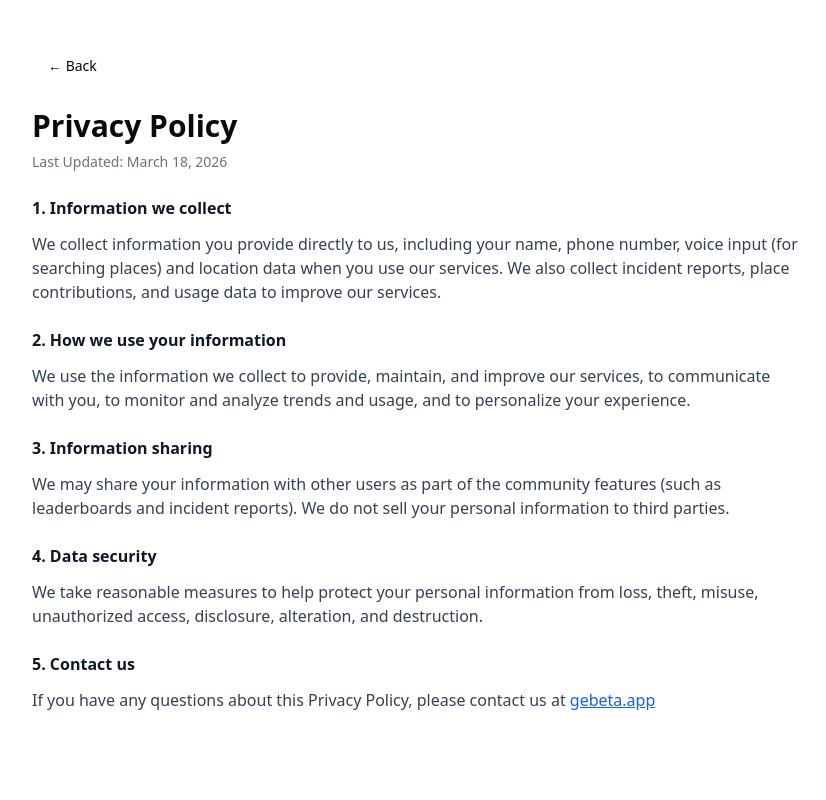
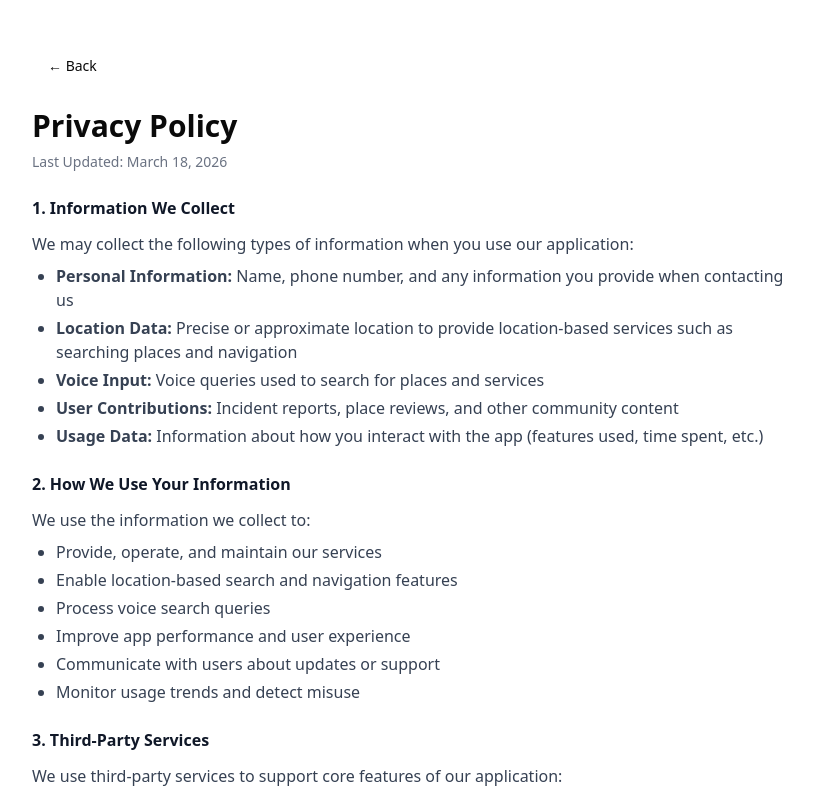
Before and after one commit to AfriGebeta/traffic-web, a React (Vite) app: page /privacy in a window 1280 px wide. Shown: the whole page, without its empty margins (224-1050 px from the left). Built offline with nearby package versions, Linux system fonts and the light colour scheme; no server answers.

Commit message:
fix: privacy policy update

```diff
--- a/src/pages/PrivacyPage.tsx
+++ b/src/pages/PrivacyPage.tsx
@@ -18,26 +18,91 @@ export function PrivacyPage() {
         <h1 className="text-3xl font-bold mb-2">Privacy Policy</h1>
         <p className="text-gray-500 text-sm mb-6">Last Updated: March 18, 2026</p>
 
-        <div className="max-w-none">
-          <p className="text-base text-gray-900 font-semibold mb-3">1. Information we collect</p>
-          <p className="text-gray-700 mb-6 leading-6">We collect information you provide directly to us, including your name, phone number, voice input (for searching places) and location data when you use our services. We also collect incident reports, place contributions, and usage data to improve our services.</p>
+        <div className="max-w-none space-y-6">
+          <div>
+            <h2 className="text-base text-gray-900 font-semibold mb-3">1. Information We Collect</h2>
+            <p className="text-gray-700 mb-2 leading-6">We may collect the following types of information when you use our application:</p>
+            <ul className="list-disc pl-6 text-gray-700 space-y-1 leading-6">
+              <li><span className="font-semibold">Personal Information:</span> Name, phone number, and any information you provide when contacting us</li>
+              <li><span className="font-semibold">Location Data:</span> Precise or approximate location to provide location-based services such as searching places and navigation</li>
+              <li><span className="font-semibold">Voice Input:</span> Voice queries used to search for places and services</li>
+              <li><span className="font-semibold">User Contributions:</span> Incident reports, place reviews, and other community content</li>
+              <li><span className="font-semibold">Usage Data:</span> Information about how you interact with the app (features used, time spent, etc.)</li>
+            </ul>
+          </div>
 
-          <p className="text-base text-gray-900 font-semibold mb-3">2. How we use your information</p>
-          <p className="text-gray-700 mb-6 leading-6">We use the information we collect to provide, maintain, and improve our services, to communicate with you, to monitor and analyze trends and usage, and to personalize your experience.</p>
+          <div>
+            <h2 className="text-base text-gray-900 font-semibold mb-3">2. How We Use Your Information</h2>
+            <p className="text-gray-700 mb-2 leading-6">We use the information we collect to:</p>
+            <ul className="list-disc pl-6 text-gray-700 space-y-1 leading-6">
+              <li>Provide, operate, and maintain our services</li>
+              <li>Enable location-based search and navigation features</li>
+              <li>Process voice search queries</li>
+              <li>Improve app performance and user experience</li>
+              <li>Communicate with users about updates or support</li>
+              <li>Monitor usage trends and detect misuse</li>
+            </ul>
+          </div>
 
-          <p className="text-base text-gray-900 font-semibold mb-3">3. Information sharing</p>
-          <p className="text-gray-700 mb-6 leading-6">We may share your information with other users as part of the community features (such as leaderboards and incident reports). We do not sell your personal information to third parties.</p>
+          <div>
+            <h2 className="text-base text-gray-900 font-semibold mb-3">3. Third-Party Services</h2>
+            <p className="text-gray-700 mb-2 leading-6">We use third-party services to support core features of our application:</p>
+            <ul className="list-disc pl-6 text-gray-700 space-y-2 leading-6">
+              <li><span className="font-semibold">Hasab AI</span> – used to convert text into audio responses. Text input provided by users may be sent to Hasab AI for processing in order to generate voice output.</li>
+              <li><span className="font-semibold">GebetaMaps</span> – used for map tiles, routing, and geocoding services to enable navigation and location-based features</li>
+            </ul>
+            <p className="text-gray-700 mt-2 leading-6">These third-party services may process data on our behalf and only as necessary to provide their functionality. We do not authorize them to use your data for any other purpose.</p>
+          </div>
 
-          <p className="text-base text-gray-900 font-semibold mb-3">4. Data security</p>
-          <p className="text-gray-700 mb-6 leading-6">We take reasonable measures to help protect your personal information from loss, theft, misuse, unauthorized access, disclosure, alteration, and destruction.</p>
+          <div>
+            <h2 className="text-base text-gray-900 font-semibold mb-3">4. Information Sharing</h2>
+            <p className="text-gray-700 mb-2 leading-6">We may share information in the following cases:</p>
+            <ul className="list-disc pl-6 text-gray-700 space-y-1 leading-6">
+              <li>With other users as part of public features (such as leaderboards, reports, or shared content)</li>
+              <li>With service providers who assist in operating the app</li>
+              <li>When required by law or to protect our legal rights</li>
+            </ul>
+            <p className="text-gray-700 mt-2 leading-6">We do <span className="font-semibold">not sell</span> your personal information to third parties.</p>
+          </div>
 
-          <p className="text-base text-gray-900 font-semibold mb-3">5. Contact us</p>
-          <p className="text-gray-700 leading-6">
-            If you have any questions about this Privacy Policy, please contact us at{' '}
-            <a href="https://gebeta.app" target="_blank" rel="noopener noreferrer" className="text-blue-600 underline">
-              gebeta.app
-            </a>
-          </p>
+          <div>
+            <h2 className="text-base text-gray-900 font-semibold mb-3">5. Data Retention</h2>
+            <p className="text-gray-700 leading-6">We retain your personal data only for as long as necessary to fulfill the purposes described in this Privacy Policy, unless a longer retention period is required by law.</p>
+          </div>
+
+          <div>
+            <h2 className="text-base text-gray-900 font-semibold mb-3">6. Data Security</h2>
+            <p className="text-gray-700 leading-6">We take reasonable administrative and technical measures to protect your personal information from unauthorized access, loss, misuse, or alteration.</p>
+          </div>
+
+          <div>
+            <h2 className="text-base text-gray-900 font-semibold mb-3">7. Your Rights</h2>
+            <p className="text-gray-700 mb-2 leading-6">Depending on your location, you may have the right to:</p>
+            <ul className="list-disc pl-6 text-gray-700 space-y-1 leading-6">
+              <li>Access the personal data we hold about you</li>
+              <li>Request correction or deletion of your data</li>
+              <li>Object to or restrict certain processing</li>
+            </ul>
+            <p className="text-gray-700 mt-2 leading-6">To exercise these rights, contact us using the information below.</p>
+          </div>
+
+          <div>
+            <h2 className="text-base text-gray-900 font-semibold mb-3">8. Changes to This Privacy Policy</h2>
+            <p className="text-gray-700 leading-6">We may update this Privacy Policy from time to time. We will notify users of any significant changes by updating the "Last Updated" date.</p>
+          </div>
+
+          <div>
+            <h2 className="text-base text-gray-900 font-semibold mb-3">9. Contact Us</h2>
+            <p className="text-gray-700 leading-6">
+              If you have any questions about this Privacy Policy, please contact us at:
+            </p>
+            <p className="text-gray-700 mt-2 leading-6">
+              <span className="font-semibold">Email:</span>{' '}
+              <a href="mailto:info@gebeta.app" className="text-blue-600 underline">
+                info@gebeta.app
+              </a>
+            </p>
+          </div>
         </div>
       </div>
     </div>
```
